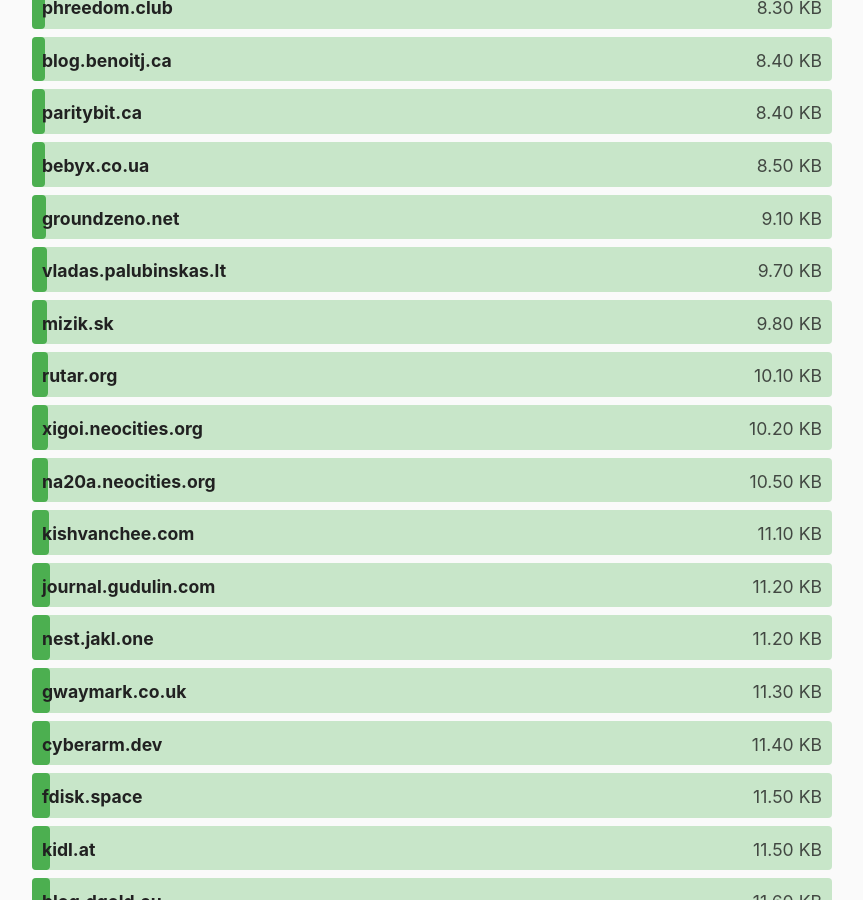
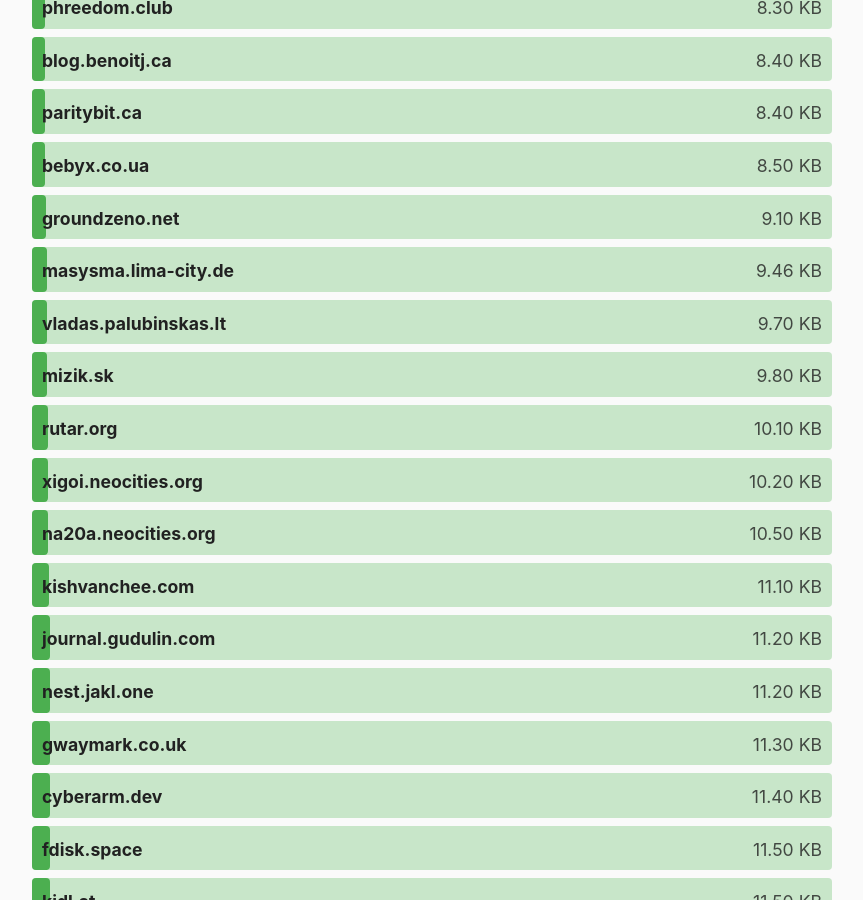
Before and after one commit to kevquirk/512kb.club, a Jekyll site: the page built from index.md, in a window 1280 px wide and 900 px high, scrolled down 3955 px. Shown: the whole window, without its empty margins (208-1071 px from the left). Built offline with Jekyll 4.4.1, drawn with Linux system fonts in a browser that asks for light colours.

Commit message:
Add masysma.lima-city.de

```diff
--- a/_data/sites.yml
+++ b/_data/sites.yml
@@ -988,6 +988,11 @@
   size: 127
   last_checked: 2021-11-12
 
+- domain: masysma.lima-city.de
+  url: https://masysma.lima-city.de/31/web_main.xhtml
+  size: 9.46
+  last_checked: 2022-01-22
+
 - domain: mataroa.blog
   url: https://mataroa.blog/
   size: 21.4
```
